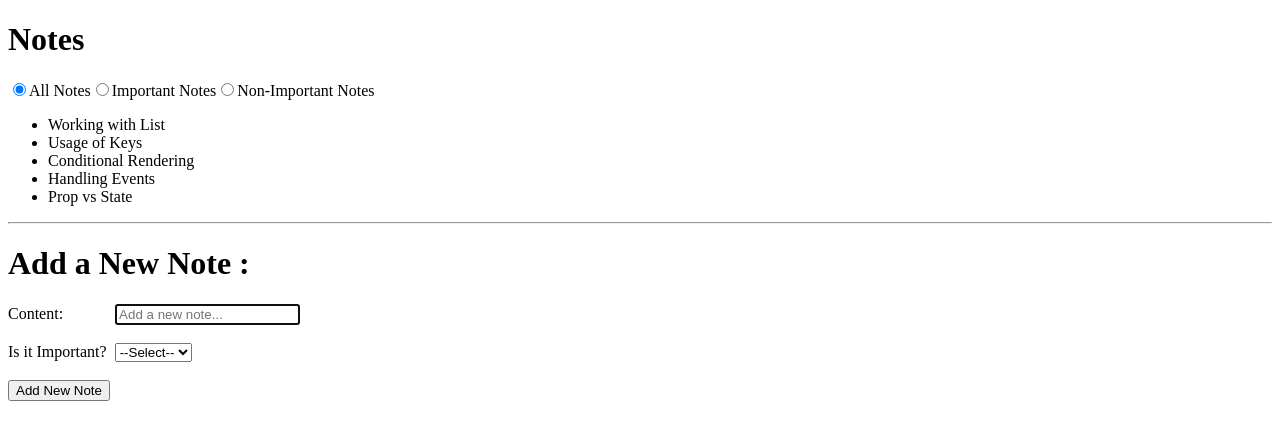
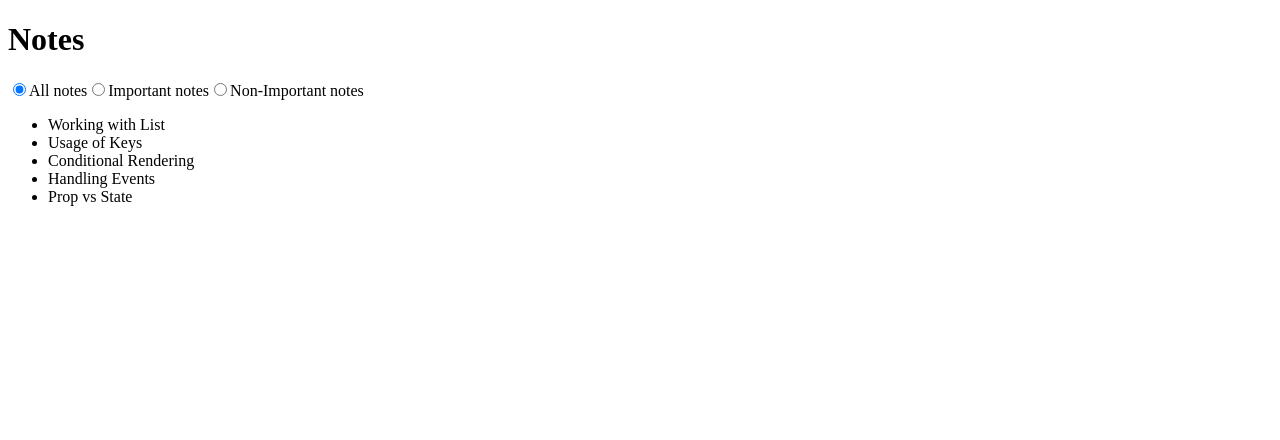
Before and after one commit to Seenu1702/myprofile, a React (Vite) app: page / in a window 1280 px wide. Shown: the top 440 px of the page. Built offline with nearby package versions, Linux system fonts and the light colour scheme.

Commit message:
Read -- CRUD with React

```diff
--- a/src/App.jsx
+++ b/src/App.jsx
@@ -1,134 +1,81 @@
-/* eslint-disable react-hooks/exhaustive-deps */
 /* eslint-disable no-unused-vars */
 /* eslint-disable react/prop-types */
-import React, { useEffect, useRef, useState } from 'react';
+/* eslint-disable react-hooks/exhaustive-deps */
+import React, { useEffect, useState } from 'react';
+import { Link } from 'react-router-dom';
 
 function App(props) {
 
   // console.log(props.notes);
 
-  // define states
+  // define the state
+  // const [notes, setNotes] = useState([]);
   const [notes, setNotes] = useState(props.notes);
   const [showStatus, setShowStatus] = useState('all');
 
-  // states for adding new notes form
-  const [newNoteContent, setNewNoteContent] = useState('');
-  const [newNoteImportant, setNewNoteImportant] = useState('');
-
-  // const [notes, setNotes] = useState([]);
   // get the data
-  // useEffect(() =>{
+  // useEffect(() => {
   //   setNotes(props.notes);
   // }, []);
 
-  const newNote = useRef(null);
-
-  useEffect(() =>{
-    newNote.current.focus();
-  },[]);
-
   const handleStatusChange = (event) => {
     setShowStatus(event.target.value);
+    // console.log(event.target.value);
   }
 
- let filteredNotes = (notes, showStatus) => {
+  let filterdNotes = (notes, showStatus) => {
     switch(showStatus){
       case 'all':
         return notes;
       case 'imp':
-      return notes.filter((note) => note.important === true);
+        return notes.filter(note => note.important === true);
       case 'nonimp':
-      return notes.filter((note) => note.important === false);
+        return notes.filter(note => note.important === false);
+    }
   }
 
- }
+  const notesFiltered = filterdNotes(notes, showStatus);
 
- const notesFiltered = filteredNotes(notes, showStatus);
- const addNewNote = (e) => {
-  e.preventDefault();
-
-  // create a new noteobject
-  const noteObject = {
-    id: notes.length + 1,
-    content: newNoteContent,
-    important: newNoteImportant === 'true',
-  }
-
-  setNotes(notes.concat(noteObject));
-  setNewNoteContent('');
-  setNewNoteImportant('');
-
- }
 
   return (
     <div>
       <h1>Notes</h1>
-
       <label>
         <input
         type="radio"
         name='filter'
+        value='all'
+        onChange={handleStatusChange}
         checked={showStatus === 'all'}
-        onChange={handleStatusChange}
-        value='all' />
-        All Notes
+         />
+         All notes
       </label>
-
       <label>
         <input
         type="radio"
         name='filter'
+        value='imp'
+        onChange={handleStatusChange}
         checked={showStatus === 'imp'}
-        onChange={handleStatusChange}
-        value='imp' />
-        Important Notes
+         />
+          Important notes
       </label>
-
       <label>
         <input
         type="radio"
         name='filter'
+        value='nonimp'
+        onChange={handleStatusChange}
         checked={showStatus === 'nonimp'}
-        onChange={handleStatusChange}
-        value='nonimp' />
-        Non-Important Notes
+        />
+         Non-Important notes
       </label>
-
       <ul>
         {
-          notesFiltered.map((note) => {
-            return <li key={note.id}>{ note.content }</li>
-          })
+          notesFiltered.map(note =>
+            <li key={note.id}>{note.content}</li>)
         }
       </ul>
-      <hr />
-      <h1>Add a New Note : </h1>
-      <form onSubmit={addNewNote}>
-        <label htmlFor="">
-          Content: &nbsp;&nbsp;&nbsp;&nbsp;&nbsp;&nbsp;&nbsp;&nbsp;&nbsp;&nbsp;&nbsp;&nbsp;
-          <input type="text"
-          placeholder='Add a new note...'
-          onChange={(e) => setNewNoteContent(e.target.value)}
-          value={newNoteContent}
-          ref={newNote}
-          required/>
-        </label>
-        <br /><br />
-        <label htmlFor="">
-          Is it Important? &nbsp;
-          <select
-            onChange={(e) => setNewNoteImportant(e.target.value)}
-            value={newNoteImportant}
-            required
-          >
-            <option>--Select--</option>
-            <option value="true">True</option>
-            <option value="false">False</option>
-          </select>
-        </label>
-        <br /><br />
-        <button type='submit'>Add New Note</button>
-      </form>
     </div>
   )
 }
```
Lines whose indentation alone changed are shown as unchanged.
